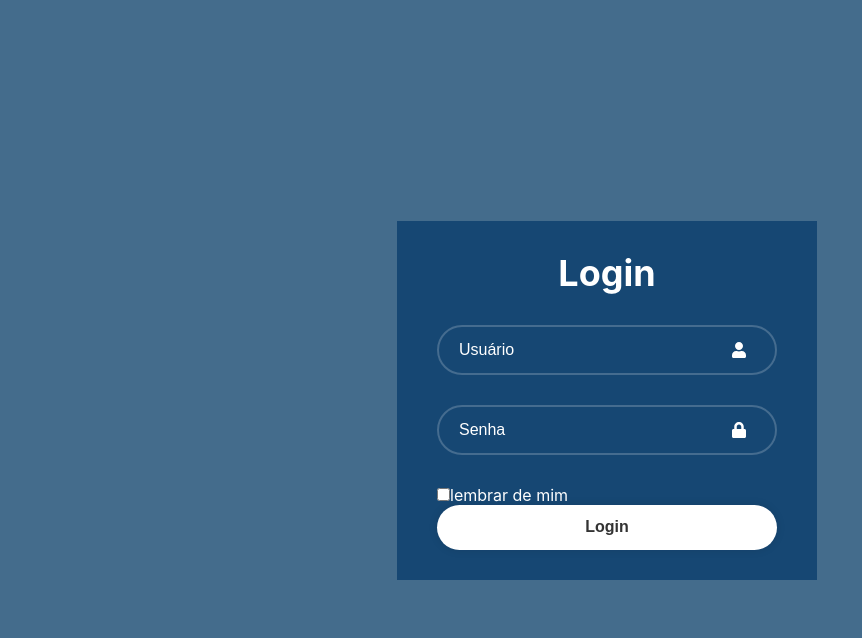
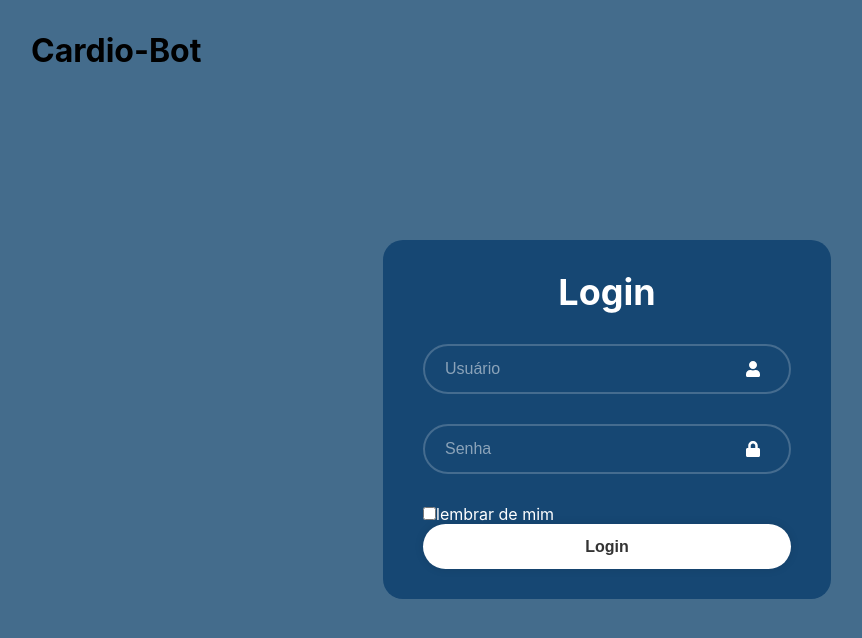
Before and after one commit to Inteli-College/2024-T0008-EC05-G05, a React (Create React App) app in the folder src/frontend/cardiobot/: page / in a window 1280 px wide. Shown: the top 638 px of the page, without its empty margins (33-895 px from the left). Built offline with nearby package versions, Linux system fonts and the light colour scheme; the HTML template or start-up script is replaced by a standard one.

Commit message:
att tela de login
melhora na UX da tela de login

```diff
--- a/src/frontend/cardiobot/src/pages/LoginForm/LoginForm.css
+++ b/src/frontend/cardiobot/src/pages/LoginForm/LoginForm.css
@@ -7,16 +7,40 @@
 .master {
     display: flex;
     justify-content: center;
-    align-items: center;
     min-height: 100vh;
     background: #446C8C;
+    flex-wrap: wrap;
+}
+
+.logo {
+    display: flex;
+    justify-content: flex-start;
+    align-items: center;
+    width: 100%;
+    max-height: 100px;
+}
+
+.logo h2 {
+    text-align: left;
+    margin-left: 5%;
+    font-size: 32px;
+}
+
+.container {
+    display: flex;
+    align-items: center;
+    justify-content: center;
+    width: 100%;
+    height: 100%;
 }
 
 .wrapper {
-    width: 420px;
     background-color: #164773;
     color: #fff;
     padding: 30px 40px;
+    border-radius: 20px;
+    width: 35%;
+    max-height: 55vh;
 }
 
 .wrapper h1 {
@@ -46,6 +70,7 @@
 
 .input-box input::placeholder {
     color: #fff;
+    opacity: 0.5;
 }
 
 .input-box .icon {
--- a/src/frontend/cardiobot/src/pages/LoginForm/LoginForm.jsx
+++ b/src/frontend/cardiobot/src/pages/LoginForm/LoginForm.jsx
@@ -5,6 +5,10 @@ import { FaUser, FaLock } from "react-icons/fa";
 const LoginForm = () => {
     return (
         <div className='master'>
+            <div className='logo'>
+                <h2>Cardio-Bot</h2>
+            </div>
+            <main className='container'>
                 <div className='wrapper'>
                     <from action="">
                         <h1>Login</h1>
@@ -27,10 +31,9 @@ const LoginForm = () => {
                         <div>
                             <button type='submit'>Login</button>
                         </div>
-
-
                     </from>
                 </div>
+            </main>
         </div>
     )
 }
```
Lines whose indentation alone changed are shown as unchanged.
